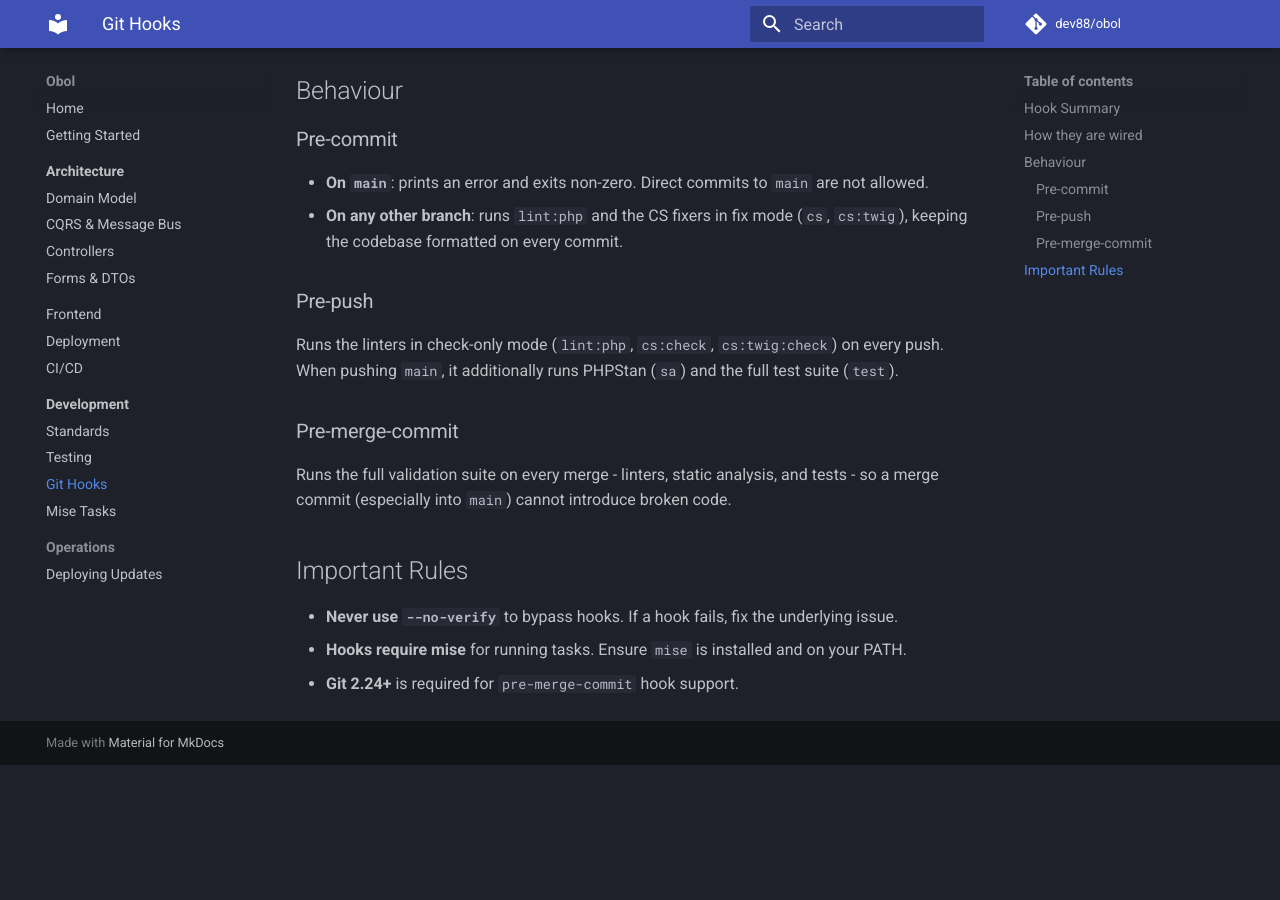
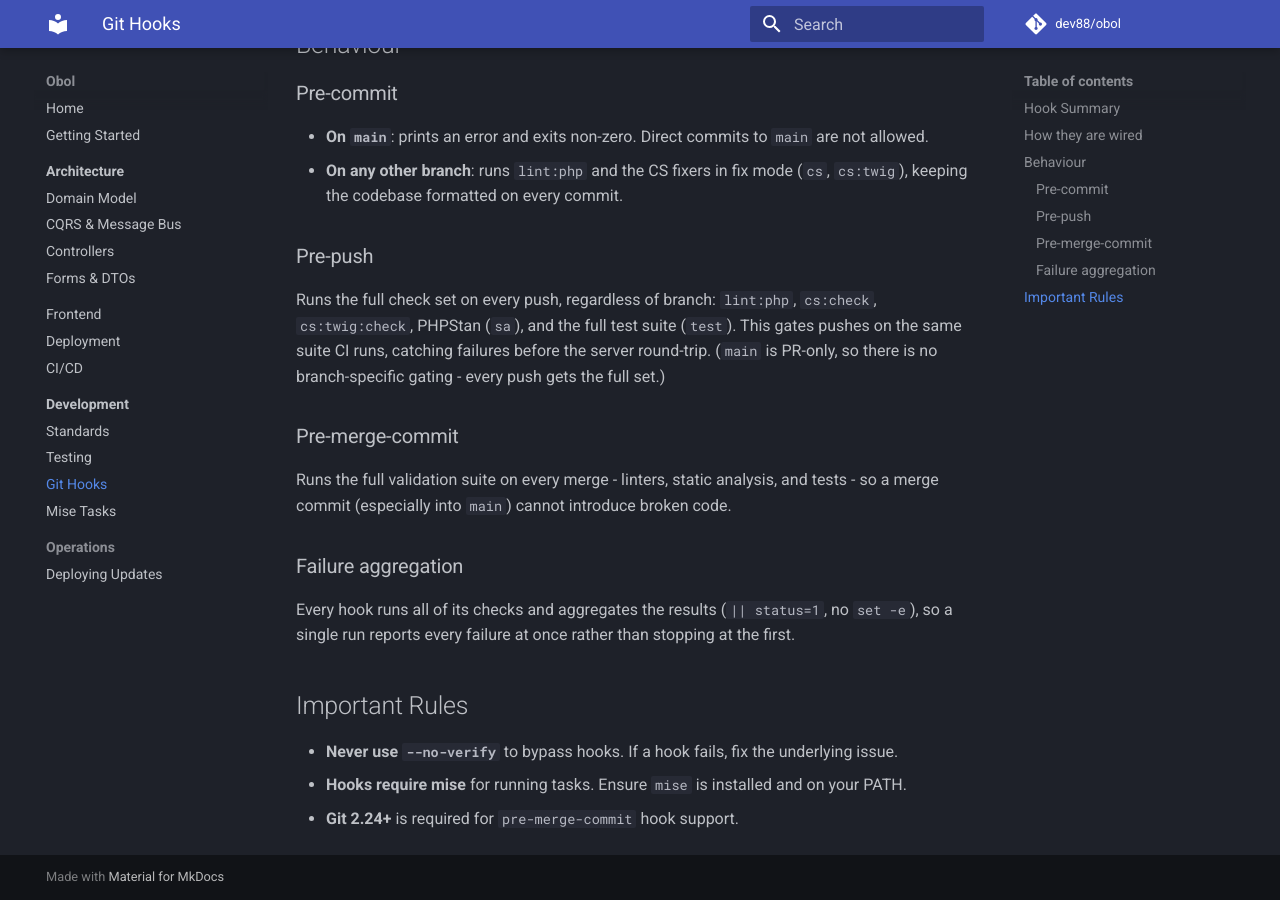
Before and after one commit to gubler/obol, an MkDocs documentation site: the page built from docs/development/git-hooks.md, in a window 1280 px wide and 900 px high, scrolled down 1116 px. Built offline with MkDocs 1.6.1 and Material for MkDocs 9.7.7, drawn with Linux system fonts in a browser that asks for light colours; before the commit the page ends 1881 px from its top, so only the background shows below that; some of the changed text lies outside the part shown.

Commit message:
chore: aggregate hook failures and run the full suite on every push
Adopt the failure-aggregation pattern from Tollo (dev88/tollo#534): each
hook runs all its checks with `|| status=1` and exits non-zero if any
failed, so one run surfaces every failure instead of a fix-rerun loop.
Drop `set -e`, keep `set -uo pipefail`.

pre-push now runs the full set (lint:php, cs:check, cs:twig:check, sa,
test) on every push. The previous `branch = main` gate for sa/test was
dead code: main is PR-only, never pushed locally, so the gate never
fired. Running the suite locally catches failures before the CI
round-trip.

Also drops the inaccurate "enforce --no-ff" comment from
pre-merge-commit (it only echoed) and updates the hook docs.

refs: #93

Co-Authored-By: Claude Opus 4.8 (1M context) <noreply@anthropic.com>

```diff
--- a/docs/development/git-hooks.md
+++ b/docs/development/git-hooks.md
@@ -50,14 +49,21 @@ git config --local core.hooksPath .githooks
 
 ### Pre-push
 
-Runs the linters in check-only mode (`lint:php`, `cs:check`, `cs:twig:check`) on every push.
-When pushing `main`, it additionally runs PHPStan (`sa`) and the full test suite (`test`).
+Runs the full check set on every push, regardless of branch: `lint:php`, `cs:check`,
+`cs:twig:check`, PHPStan (`sa`), and the full test suite (`test`). This gates pushes on the
+same suite CI runs, catching failures before the server round-trip. (`main` is PR-only, so
+there is no branch-specific gating - every push gets the full set.)
 
 ### Pre-merge-commit
 
 Runs the full validation suite on every merge - linters, static analysis, and tests - so a
 merge commit (especially into `main`) cannot introduce broken code.
 
+### Failure aggregation
+
+Every hook runs all of its checks and aggregates the results (`|| status=1`, no `set -e`),
+so a single run reports every failure at once rather than stopping at the first.
+
 ## Important Rules
 
 - **Never use `--no-verify`** to bypass hooks. If a hook fails, fix the underlying issue.
```
Also changed, not shown: other parts of docs/development/git-hooks.md (+1 -2 lines), CLAUDE.md (+3 -2 lines), 3 other files.
